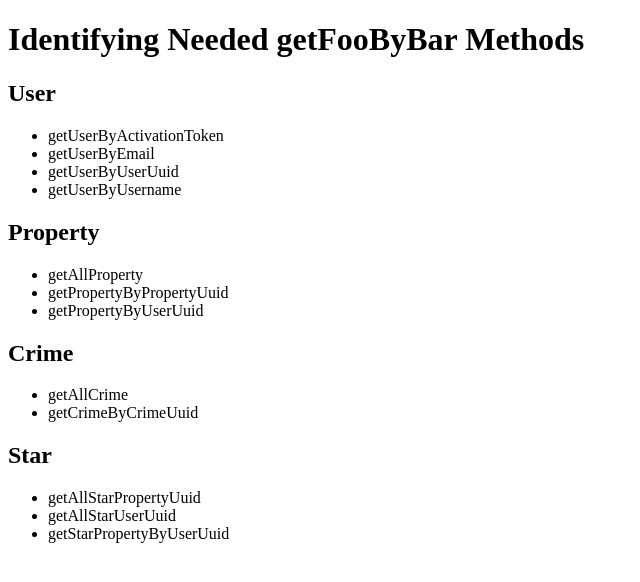
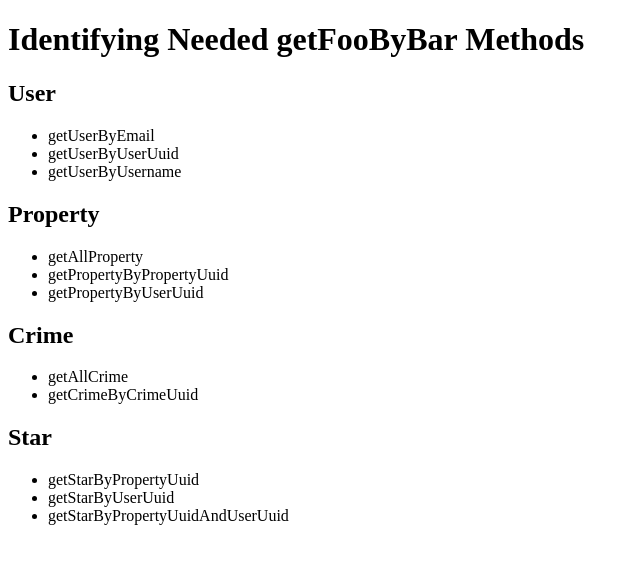
Before and after one commit to Go-Gitters/apcimap, a PHP site: page /getfoobybars.php in a window 1280 px wide. Shown: the top 582 px of the page, without its empty margins (0-640 px from the left). Run offline with PHP 8.4, Linux system fonts and the light colour scheme.

Commit message:
update with team input

```diff
--- a/php/public_html/documentation/getfoobybars.php
+++ b/php/public_html/documentation/getfoobybars.php
@@ -8,7 +8,6 @@
 <h1>Identifying Needed getFooByBar Methods</h1>
 <h2>User</h2>
 <ul>
-	<li>getUserByActivationToken</li>
 	<li>getUserByEmail</li>
 	<li>getUserByUserUuid</li>
 	<li>getUserByUsername</li>
@@ -26,9 +25,9 @@
 </ul>
 <h2>Star</h2>
 <ul>
-	<li>getAllStarPropertyUuid</li>
-	<li>getAllStarUserUuid</li>
-	<li>getStarPropertyByUserUuid</li>
+	<li>getStarByPropertyUuid</li>
+	<li>getStarByUserUuid</li>
+	<li>getStarByPropertyUuidAndUserUuid</li>
 </ul>
 </body>
 </html>
```
